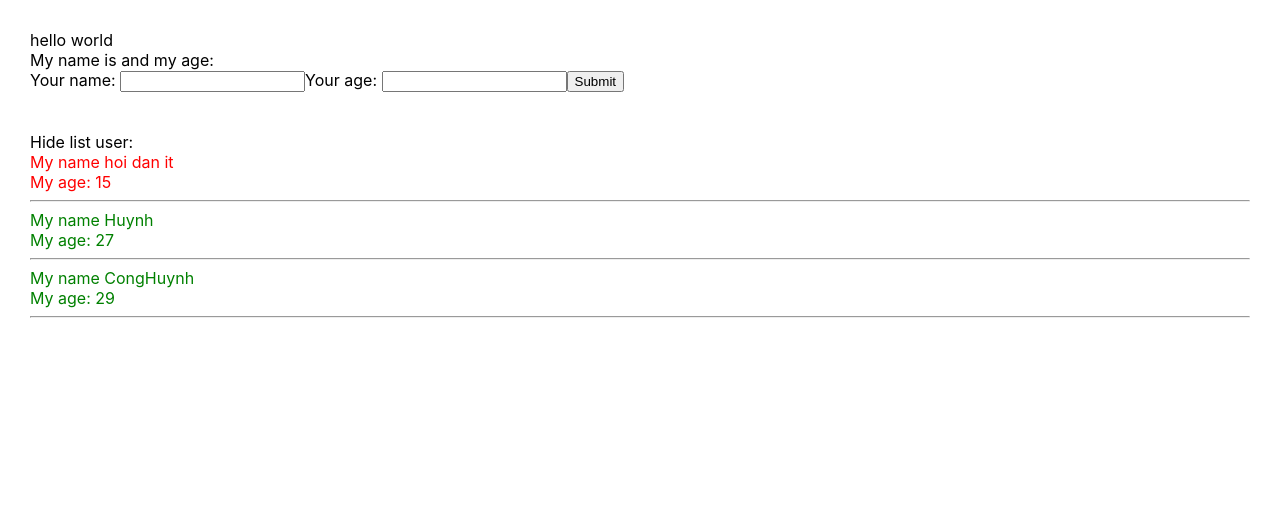
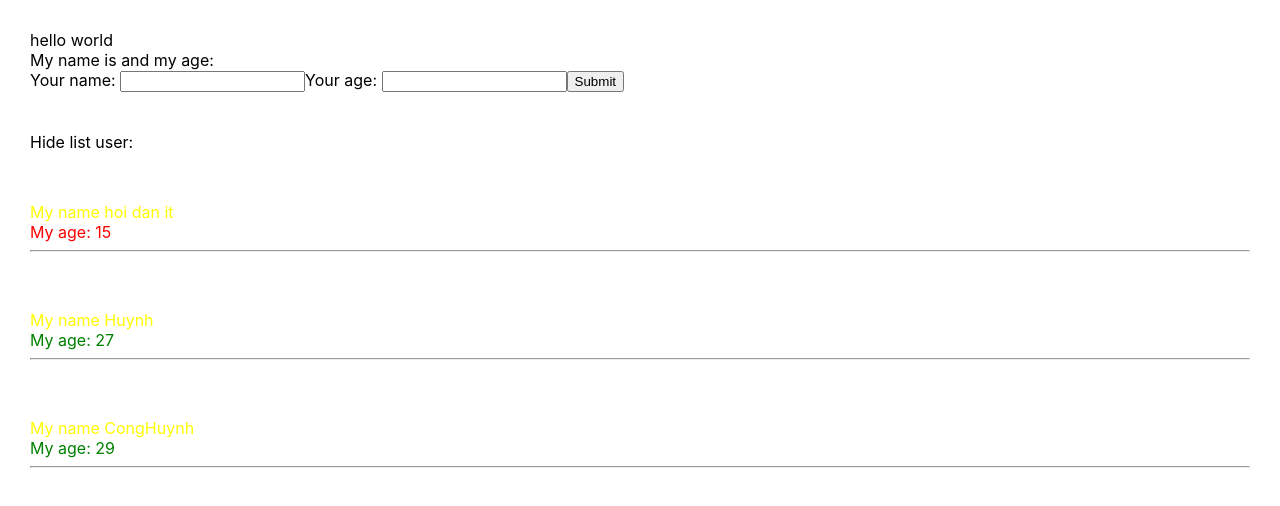
Before and after one commit to CoongHuynh/ReactJS, a React (Create React App) app in the folder base-react-redux/: page / in a window 1280 px wide. Shown: the top 506 px of the page. Built offline with nearby package versions, Linux system fonts and the light colour scheme.

Commit message:
27 css trong react

```diff
--- a/base-react-redux/package.json
+++ b/base-react-redux/package.json
@@ -13,6 +13,7 @@
     "redux": "4.2.0",
     "redux-devtools-extension": "2.13.9",
     "redux-thunk": "2.4.1",
+    "sass": "1.53.0",
     "web-vitals": "2.1.4"
   },
   "scripts": {
--- a/base-react-redux/src/App.js
+++ b/base-react-redux/src/App.js
@@ -1,5 +1,5 @@
 import logo from "./logo.svg";
-import "./App.css";
+import "./App.scss";
 import { useDispatch, useSelector } from "react-redux";
 import { increaseCounter, decreaseCounter } from "./redux/action/counterAction";
 import MyComponent from "./components/MyComponent";
--- a/base-react-redux/src/App.css
+++ b/base-react-redux/src/App.scss
@@ -1,10 +1,3 @@
-.red {
-  color: red;
-}
-
-.green {
-  color: green;
-}
 body {
   padding: 30px;
   margin: 0;
--- a/base-react-redux/src/components/DisplayInfor.js
+++ b/base-react-redux/src/components/DisplayInfor.js
@@ -1,5 +1,5 @@
 import React from "react";
-
+import "./DisplayInfor.scss";
 class DisplayInfor extends React.Component {
   state = { isShowListUser: true };
 
@@ -12,7 +12,7 @@
     const { listUsers } = this.props;
 
     return (
-      <div>
+      <div className="display-infor-container">
         <div>
           <span
             onClick={() => {
@@ -29,7 +29,9 @@
             {listUsers.map((user) => {
               return (
                 <div key={user.id} className={+user.age > 18 ? "green" : "red"}>
-                  <div>My name {user.name}</div>
+                  <div style={{ color: "yellow", paddingTop: "50px" }}>
+                    My name {user.name}
+                  </div>
                   <div>My age: {user.age}</div>
                   <hr />
                 </div>
--- /dev/null
+++ b/base-react-redux/src/components/DisplayInfor.scss
@@ -0,0 +1,9 @@
+.display-infor-container {
+  .red {
+    color: red;
+  }
+
+  .green {
+    color: green;
+  }
+}
--- a/base-react-redux/src/components/MyComponent.js
+++ b/base-react-redux/src/components/MyComponent.js
@@ -11,15 +11,15 @@
   };
 
   handleAddNewUser = (userObj) => {
-    let listUsersNew = this.state.listUsers;
-    listUsersNew.unshift(userObj);
+    // let listUsersNew = this.state.listUsers;
+    // listUsersNew.unshift(userObj);
+    // this.setState({
+    //   listUsers: listUsersNew,
+    // });
+
     this.setState({
-      listUsers: listUsersNew,
+      listUsers: [userObj, ...this.state.listUsers],
     });
-
-    // this.setState({
-    //   listUsers: [userObj, ...this.state.listUsers],
-    // });
   };
 
   //JSX
```
Also changed, not shown: 1 other file (tests, documents, lock files or other folders).
